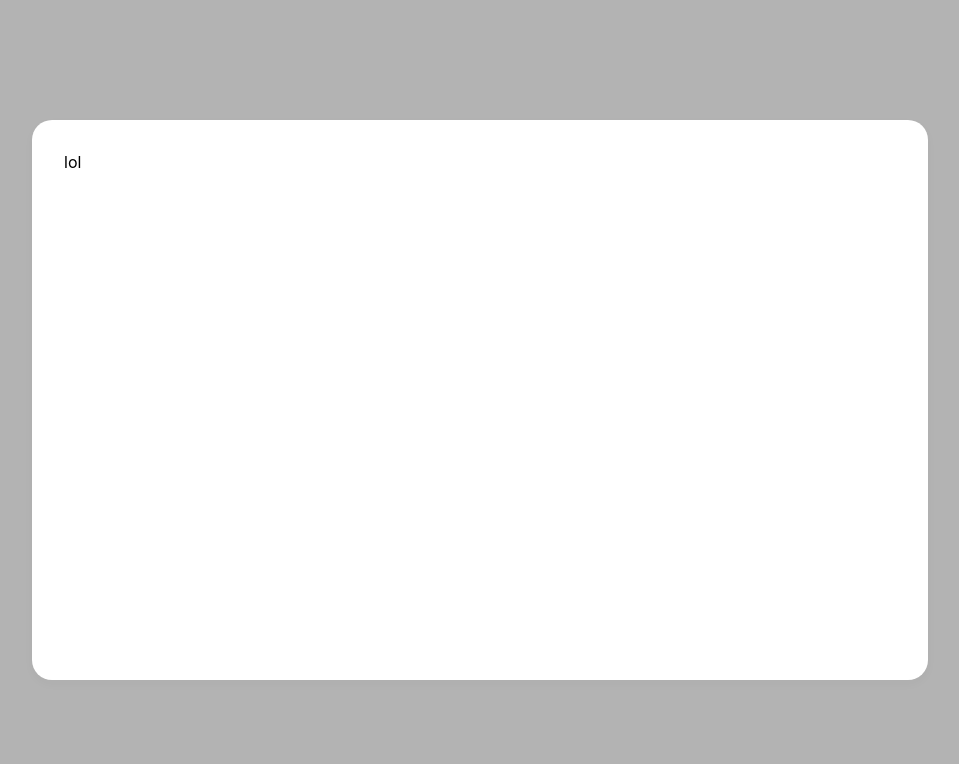
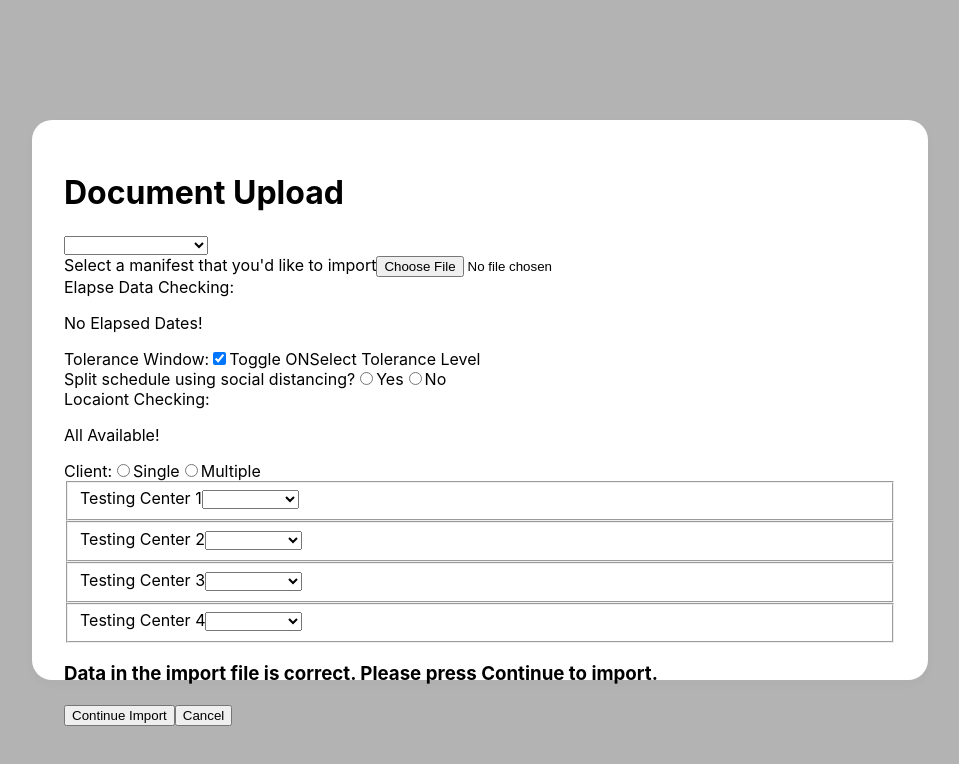
Before and after one commit to rosslibby/skyhop-assessment, a React (Create React App) app: page / in a window 1280 px wide. Shown: the top 764 px of the page, without its empty margins (160-1119 px from the left). Built offline with nearby package versions, Linux system fonts and the light colour scheme.

Commit message:
basic layout of card elements & data

```diff
--- a/src/components/card/card.module.css
+++ b/src/components/card/card.module.css
@@ -3,7 +3,23 @@
   border-radius: 20px;
   box-shadow: 0 4px 8px 2px rgba(0, 0, 0, .02);
   box-sizing: border-box;
+  display: grid;
+  grid-template-rows: 1fr 10fr 1fr;
   padding: 2rem;
   height: 70vh;
   width: 70vw;
 }
+
+.header {}
+
+.footer {}
+
+.form {}
+
+.formLeft {}
+
+.formRight {}
+
+.loadingWrapper {}
+
+.loadingFill {}
--- a/src/components/card/index.tsx
+++ b/src/components/card/index.tsx
@@ -1,7 +1,88 @@
 import styles from './card.module.css'
+import { useState } from 'react'
 
 export default function Card() {
+  const [tolerance, setTolerance] = useState<boolean>(true)
+
   return (
-    <div className={styles.card}>lol</div>
+    <div className={styles.card}>
+      <div className={styles.header}>
+        <h1>Document Upload</h1>
+      </div>
+      <div className={styles.form}>
+        <div className={styles.formLeft}>
+          <section>
+            <select>
+              <option disabled>Select Import Name:</option>
+            </select>
+          </section>
+          <section>
+            <label htmlFor="uploader">Select a manifest that you'd like to import</label>
+            <input name="uploader" type="file" />
+          </section>
+          <section>
+            <label>Elapse Data Checking:</label>
+            <p>No Elapsed Dates!</p>
+          </section>
+          <section>
+            <label htmlFor="tolerance">Tolerance Window:</label>
+            <input type="checkbox" name="tolerance" checked={tolerance} />
+            <span>{`Toggle ${tolerance ? 'ON' : 'OFF'}`}</span>
+            <span>
+              <span>Select Tolerance Level</span>
+            </span>
+          </section>
+        </div>
+        <div className={styles.formRight}>
+          <section>
+            <label htmlFor="social-distancing">Split schedule using social distancing?</label>
+            <input type="radio" value="yes" />
+            <label>Yes</label>
+            <input type="radio" value="no" />
+            <label>No</label>
+          </section>
+          <section>
+            <label>Locaiont Checking:</label>
+            <p>All Available!</p>
+          </section>
+          <section>
+            <label htmlFor="client">Client:</label>
+            <input type="radio" value="single" />
+            <label>Single</label>
+            <input type="radio" value="multiple" />
+            <label>Multiple</label>
+            <fieldset>
+              <label htmlFor="testing-center-1">Testing Center 1</label>
+              <select name="testing-center-1">
+                <option disabled>Select Client</option>
+              </select>
+            </fieldset>
+            <fieldset>
+              <label htmlFor="testing-center-2">Testing Center 2</label>
+              <select name="testing-center-2">
+                <option disabled>Select Client</option>
+              </select>
+            </fieldset>
+            <fieldset>
+              <label htmlFor="testing-center-3">Testing Center 3</label>
+              <select name="testing-center-3">
+                <option disabled>Select Client</option>
+              </select>
+            </fieldset>
+            <fieldset>
+              <label htmlFor="testing-center-4">Testing Center 4</label>
+              <select name="testing-center-4">
+                <option disabled>Select Client</option>
+              </select>
+            </fieldset>
+          </section>
+        </div>
+      </div>
+      <div className={styles.footer}>
+        <h3>Data in the import file is correct. Please press Continue to import.</h3>
+        <button>Continue Import</button>
+        <button>Cancel</button>
+      </div>
+    </div>
   )
 }
```
